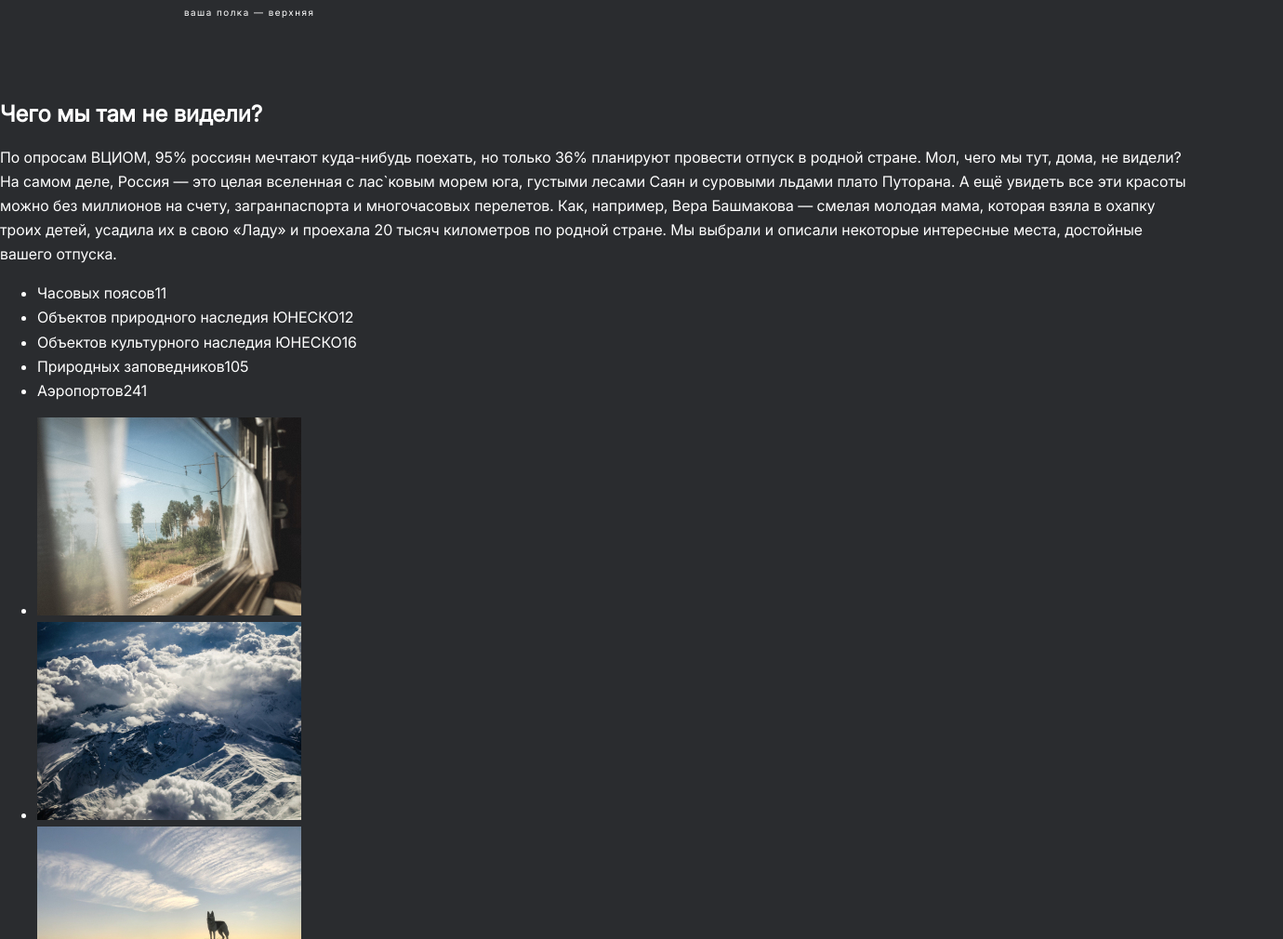
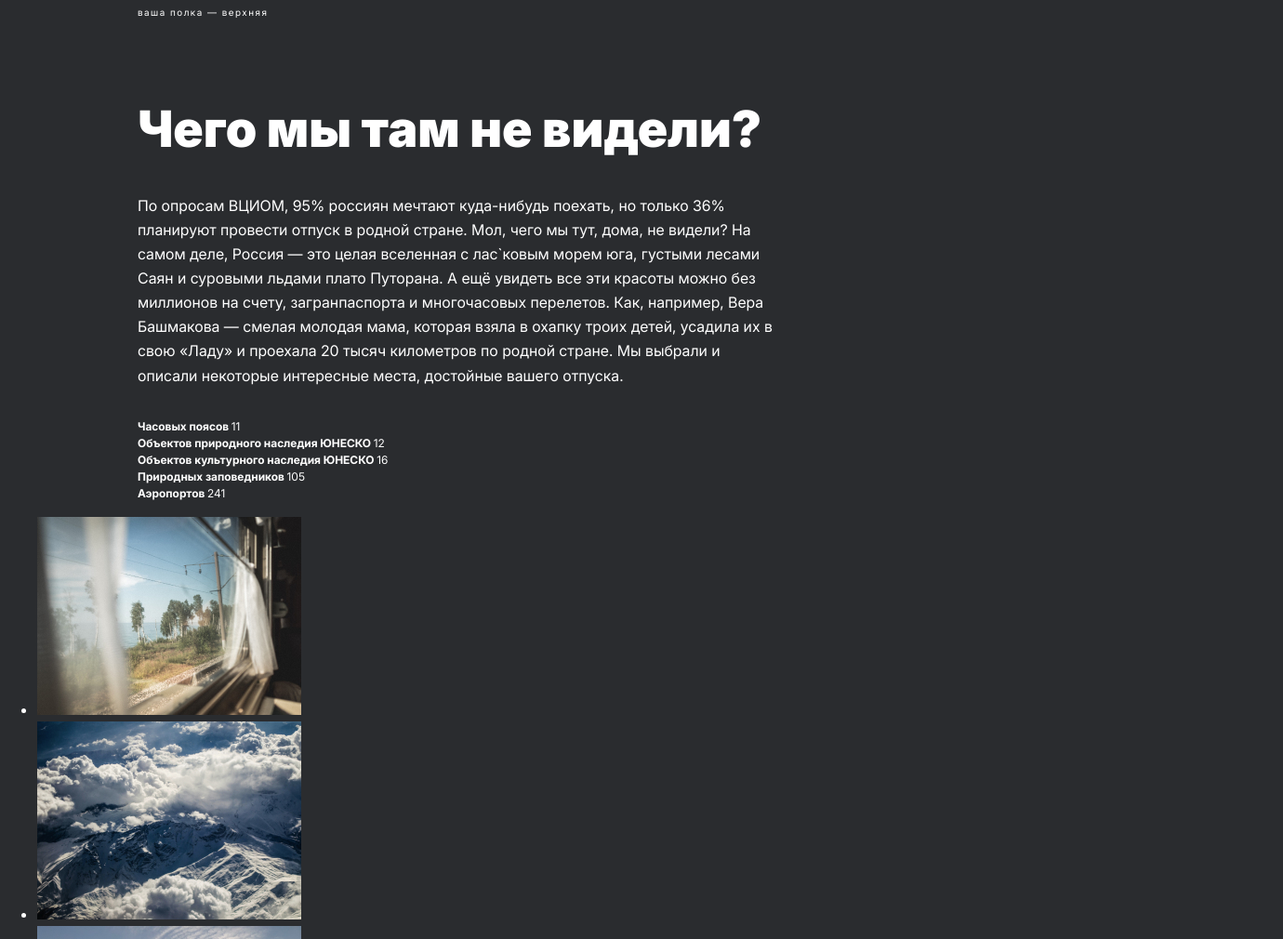
Before and after one commit to Shekko777/travel-repetition, a plain HTML site: page main.html in a window 1280 px wide. Shown: the part 1123-2133 px from the top of the page at 93% size, 1380 px wide, since content can reach past the window. Drawn offline with Linux system fonts and the light colour scheme.

Commit message:
feat: Сделать стили для about

```diff
--- a/main.html
+++ b/main.html
@@ -50,11 +50,11 @@
         стране. Мы выбрали и описали некоторые интересные места, достойные вашего отпуска.</p>
 
       <ul class="about__statistics">
-        <li class="about__item">Часовых поясов<span class="about__span"></span>11</li>
-        <li class="about__item">Объектов природного наследия ЮНЕСКО<span class="about__span">12</span></li>
-        <li class="about__item">Объектов культурного наследия ЮНЕСКО<span class="about__span">16</span></li>
-        <li class="about__item">Природных заповедников<span class="about__span">105</span></li>
-        <li class="about__item">Аэропортов<span class="about__span">241</span></li>
+        <li class="about__item">Часовых поясов <span class="about__span">11</span></li>
+        <li class="about__item">Объектов природного наследия ЮНЕСКО <span class="about__span">12</span></li>
+        <li class="about__item">Объектов культурного наследия ЮНЕСКО <span class="about__span">16</span></li>
+        <li class="about__item">Природных заповедников <span class="about__span">105</span></li>
+        <li class="about__item">Аэропортов <span class="about__span">241</span></li>
       </ul>
     </section>
 
--- a/pages/main.css
+++ b/pages/main.css
@@ -19,6 +19,7 @@
   width: 100%;
   padding: 0 50px;
   margin: 30px auto 90px;
+  box-sizing: border-box;
 }
 
 .header__nav {
@@ -85,3 +86,41 @@
   line-height: 14px;
   letter-spacing: 1.5px;
 }
+
+/* ABOUT */
+.about {
+  max-width: 1084px;
+  width: 100%;
+  padding: 0 50px;
+  margin: 0 auto;
+  box-sizing: border-box;
+}
+
+.about__title {
+  max-width: 690px;
+  font-size: 54px;
+  line-height: 58px;
+  margin: 0 0 40px;
+  font-family: "InterBlack";
+}
+
+.about__text {
+  max-width: 690px;
+  margin: 0 0 33px;
+}
+
+.about__statistics {
+  margin: 0;
+  padding: 0;
+  list-style: none;
+}
+
+.about__item {
+  font-size: 12px;
+  line-height: 18px;
+  font-family: "InterBold";
+}
+
+.about__span {
+  font-family: "InterRegular";
+}
```
